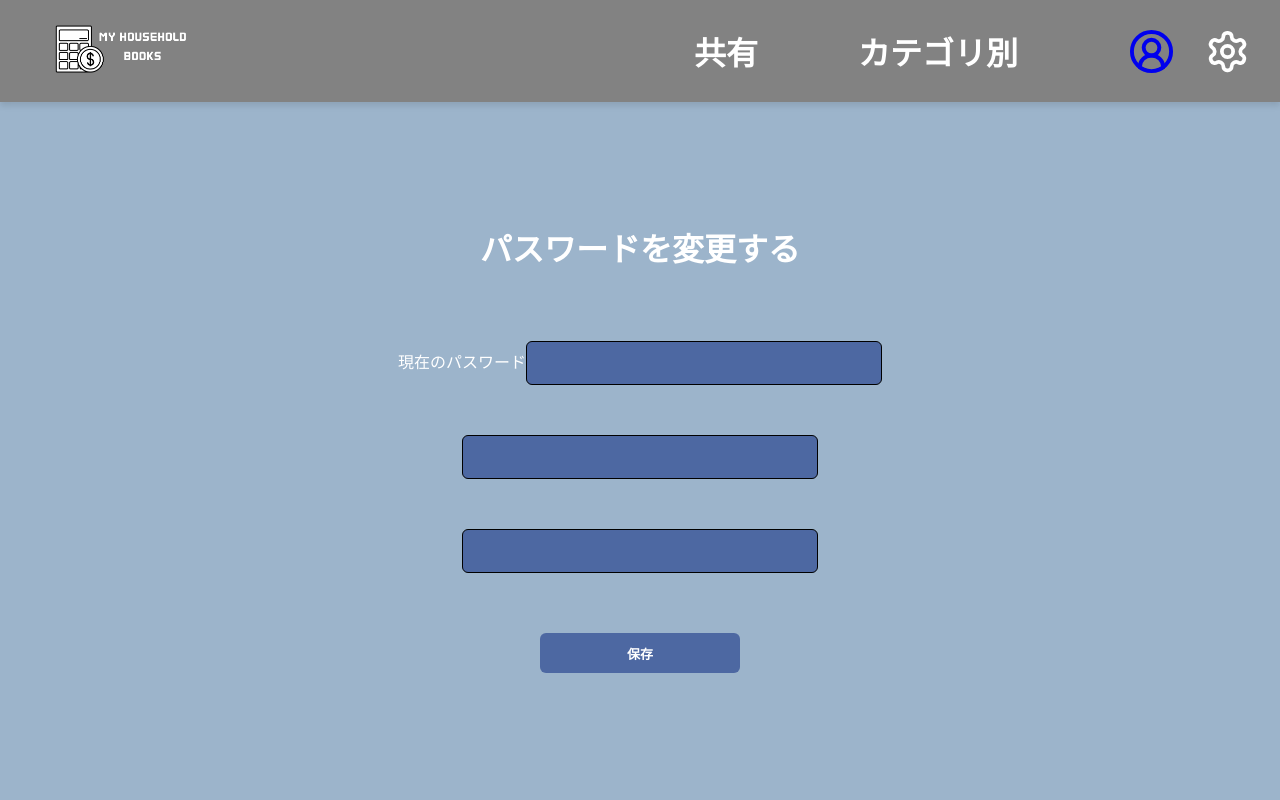
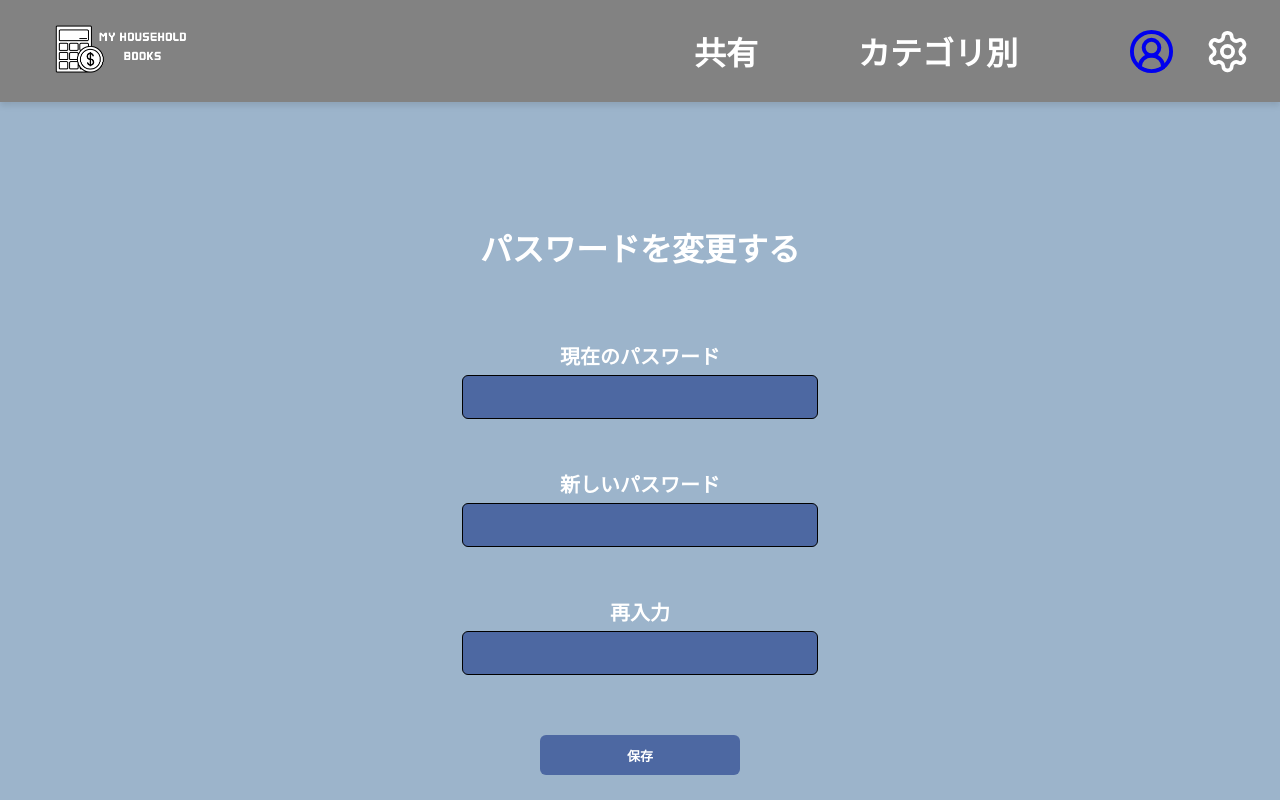
Before and after one commit to Fudai1020/kakeibo-app, a React (Vite) app: page /ChangePassword in a window 1280 px wide. Built offline with nearby package versions, Linux system fonts and the light colour scheme.

Commit message:
add:パスワード確認画面

```diff
--- a/src/components/Payment.tsx
+++ b/src/components/Payment.tsx
@@ -115,7 +115,7 @@ const Payment = ({ onAddClick, setModalType, selectedDate, sharedWith,partnerNam
 
                   return (
                     <li key={category} style={{ color: isMine ? 'white' : 'red' }}>
-                      {category}・・・<AnimateNumber value={total} />{isMine && partnerName ? '':`(${partnerName})`}
+                      {category}・・・<AnimateNumber value={total} />{isMine && partnerName ? `(${partnerName})`:''}
                     </li>
                   );
                 })}
--- a/src/pages/ChangePassword.tsx
+++ b/src/pages/ChangePassword.tsx
@@ -1,19 +1,58 @@
+import { useState } from "react"
 import Header from "../components/Header"
 import '../styles/changePassword.css'
+import { getAuth, reauthenticateWithCredential, updatePassword } from "firebase/auth";
+import { EmailAuthProvider } from "firebase/auth/web-extension";
 
 
 const ChangePassword = () => {
+    const [currentPassword,setCurrentPassword] = useState('');
+    const [newPassword,setNewPassword] = useState('');
+    const [confirmPassword,setConfirmPassword] = useState('');
+    const [error,setError] = useState('');
+
+    const handlePasswordChange = async()=>{
+        setError('');
+        if(newPassword !== confirmPassword){
+            setError('パスワードが一致しません');
+            return;
+        }
+
+        const auth = getAuth();
+        const user = auth.currentUser;
+
+        if(user && user.email){
+            const credential = EmailAuthProvider.credential(user.email,currentPassword);
+            try{
+                await reauthenticateWithCredential(user,credential);
+                await updatePassword(user,newPassword );
+                alert('変更しました！');
+                setCurrentPassword('');
+                setNewPassword('');
+                setConfirmPassword('');
+            }catch(err:any){
+                setError(err.message);
+            }
+        }else{
+            setError('ユーザが見つかりません');
+        }
+    }
   return (
     <div>
         <Header />
         <div className="password-inputs">
             <h1>パスワードを変更する</h1>
             <label >現在のパスワード
-            <input type="text" />
+            <input type="password" value={currentPassword} onChange={(e)=>setCurrentPassword(e.target.value)}/>
             </label>
-            <input type="text" />
-            <input type="text" />
-            <button>保存</button>
+            <label >新しいパスワード
+            <input type="password" value={newPassword} onChange={(e)=>setNewPassword(e.target.value)}/>
+            </label>
+            <label >再入力
+            <input type="password" value={confirmPassword} onChange={(e)=>setConfirmPassword(e.target.value)}/>
+            </label>
+            {error && <p style={{color:'red'}}>{error}</p>}
+            <button onClick={handlePasswordChange}>保存</button>
         </div>
     </div>
   )
--- a/src/styles/changePassword.css
+++ b/src/styles/changePassword.css
@@ -9,4 +9,13 @@
 .password-inputs input{
     width: 350px;
     height: 40px;
+    text-align: center;
 }
+.password-inputs label{
+    display: flex;
+    flex-direction: column;
+    text-align: center;
+    gap: 5px;
+    font-size: 20px;
+    font-weight: bold;
+}
```
